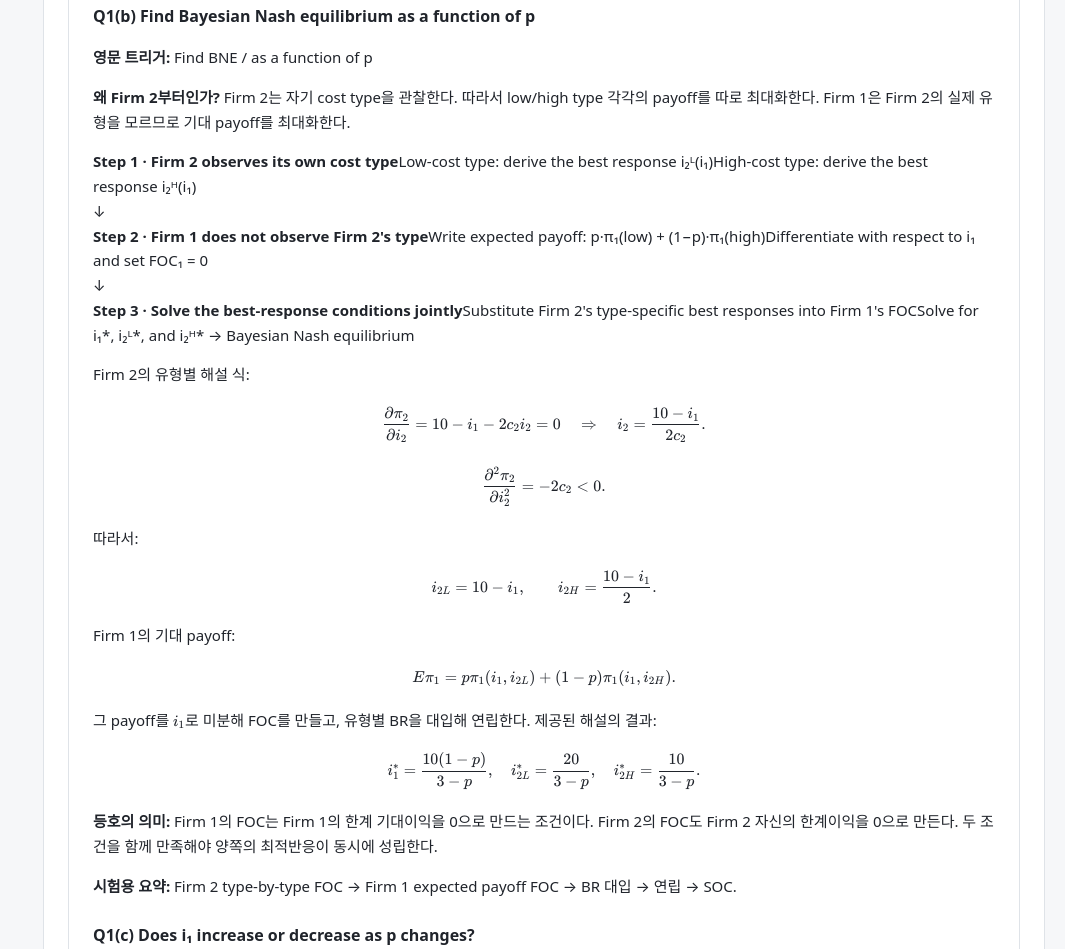
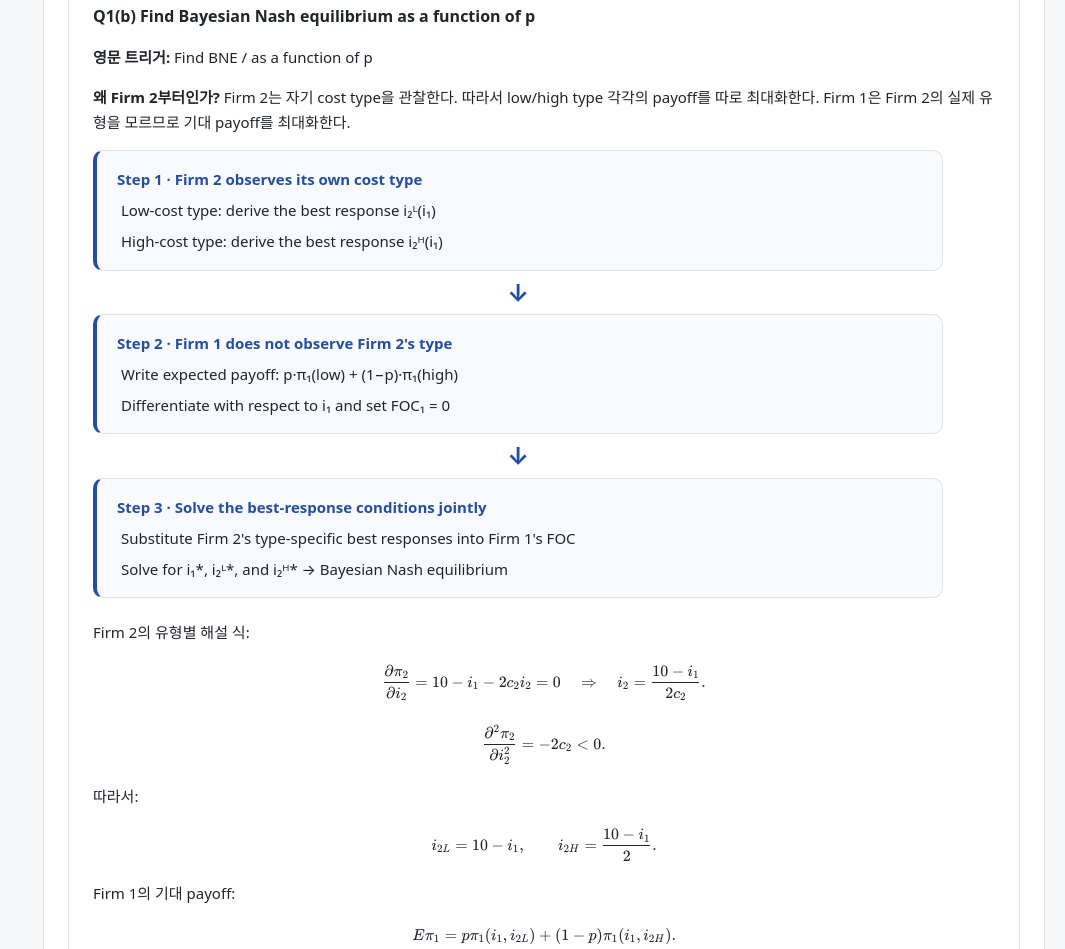
Before and after one commit to ahky900-art/game-theory-learning-lab, a website: page index.html in a window 1280 px wide. Shown: the part 845-1794 px from the top of the page, without its empty margins (215-1280 px from the left). Drawn offline with nearby package versions, Linux system fonts and the light colour scheme.

Commit message:
Style visual Bayesian equilibrium workflow

```diff
--- a/index.html
+++ b/index.html
@@ -13,6 +13,13 @@ aside{position:sticky;top:82px;background:var(--card);border:1px solid var(--bd)
 .panel,.doc{background:var(--card);border:1px solid var(--bd);border-radius:12px;padding:20px 24px;min-width:0}.doc h1{font-size:23px}.doc h2{font-size:19px;border-bottom:1px solid var(--bd);padding-bottom:5px;margin-top:1.8em}.doc h3{font-size:16px;margin-top:1.5em}.doc table{border-collapse:collapse;display:block;overflow-x:auto}.doc th,.doc td{border:1px solid var(--bd);padding:7px 10px;vertical-align:top}.doc th{background:#f0f2f5}.doc blockquote{margin:12px 0;padding:10px 14px;background:#f2f4f7;border-left:4px solid var(--pri)}.doc code{background:#f1f3f6;padding:2px 4px;border-radius:4px}
 .row{display:flex;gap:8px;align-items:center;flex-wrap:wrap}.muted,.hint{color:var(--mut);font-size:13px}.tag{display:inline-block;background:var(--soft);color:var(--pri);padding:3px 9px;border-radius:30px;font-size:12px}.mode{display:flex;gap:8px;margin:14px 0}.mode button.active{background:var(--pri);color:white}.math{overflow-x:auto}.cards{display:grid;grid-template-columns:repeat(auto-fit,minmax(180px,1fr));gap:12px}.stat{padding:15px;border:1px solid var(--bd);border-radius:10px;background:var(--card)}.stat b{font-size:25px;display:block}.opt{display:block;width:100%;text-align:left;padding:11px 13px;border:1px solid var(--bd);border-radius:9px;background:white;margin:8px 0}.opt.correct{background:var(--ok);border-color:#4b9b68}.opt.wrong{background:#fff0f0;border-color:#c85b5b}.feedback{padding:12px;border-radius:9px;margin:12px 0;background:var(--soft)}textarea{width:100%;min-height:125px;border:1px solid var(--bd);border-radius:8px;padding:12px;font:inherit}.progress{height:9px;background:#e9edf2;border-radius:9px;overflow:hidden}.progress i{display:block;height:100%;background:var(--pri)}.qtitle{display:flex;justify-content:space-between;gap:10px;align-items:center;flex-wrap:wrap}.timer{font:700 23px ui-monospace,monospace}.check{display:block;margin:8px 0}.check input{margin-right:7px}.warning{background:var(--warn);padding:12px;border-radius:8px}.hide{display:none}
 
+/* Q1(b) visual workflow */
+.workflow{display:grid;justify-items:stretch;gap:8px;margin:16px 0 22px}
+.workflow-step{display:grid;gap:6px;padding:14px 16px;border:1px solid var(--bd);border-left:4px solid var(--pri);border-radius:10px;background:#f8faff}
+.workflow-step strong{color:var(--pri);font-size:15px}
+.workflow-step span{display:block;padding-left:4px}
+.workflow-arrow{text-align:center;color:var(--pri);font-size:24px;line-height:1.15;font-weight:700}
+@media(min-width:760px){.workflow{max-width:850px}.workflow-step{padding:16px 20px}}
 /* Reliable math layout: display equations stay readable on narrow screens. */
 .formula-panel{display:grid;gap:10px;background:#f7f9fc;border:1px solid var(--bd);border-radius:10px;padding:14px;overflow-x:auto}
 .formula-line{min-height:34px;padding:5px 2px;overflow-x:auto}
```
